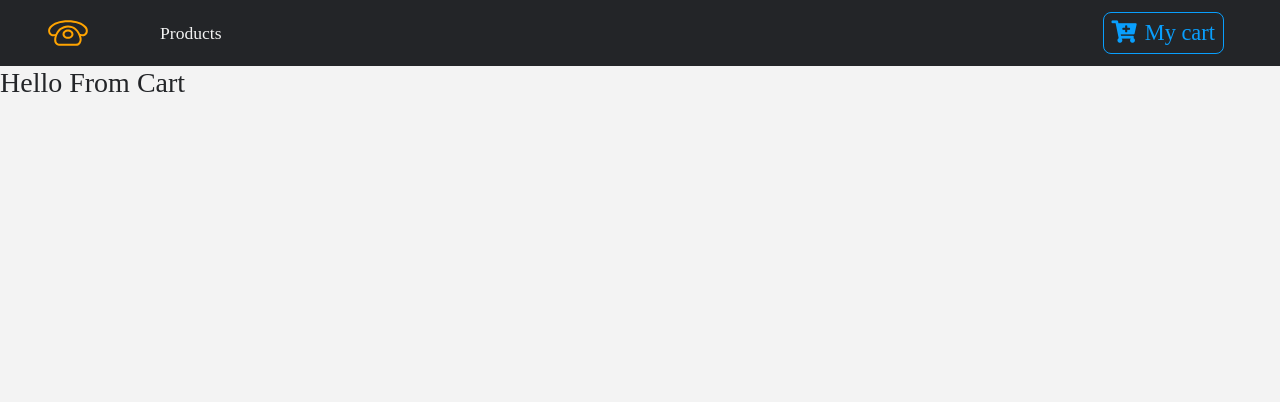
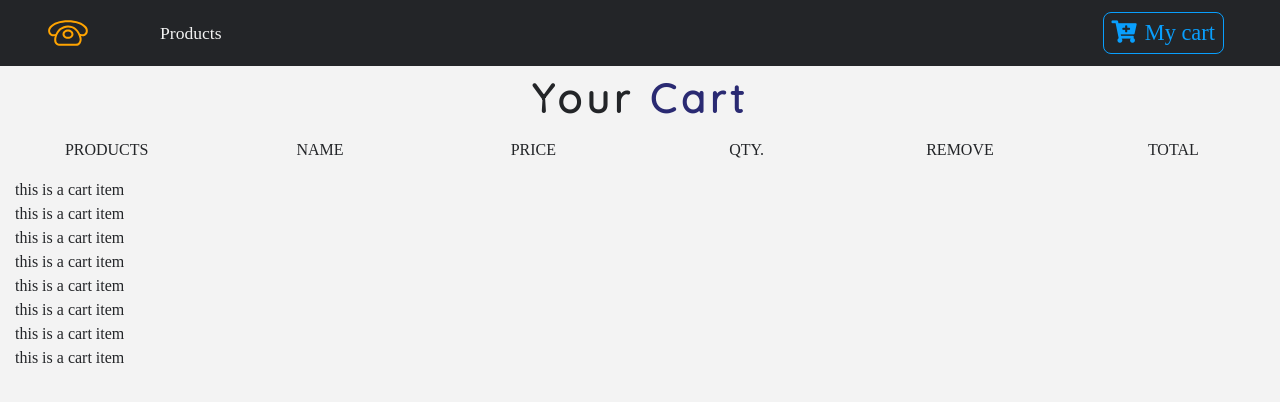
Before and after one commit to asimjb1200/Ecommerce-Template, a React (Create React App) app in the folder ecommerce/: page /cart in a window 1280 px wide. Shown: the top 402 px of the page. Built offline with nearby package versions, Linux system fonts and the light colour scheme; a web font is replaced by a local one.

Commit message:
Cart Page
Setting up the checkout page for customers.

```diff
--- a/ecommerce/src/components/Cart.js
+++ /dev/null
@@ -1,11 +0,0 @@
-import React, { Component } from 'react'
-
-export default class Cart extends Component {
-    render() {
-        return (
-            <div>
-                <h3>Hello From Cart</h3>
-            </div>
-        )
-    }
-}
--- /dev/null
+++ b/ecommerce/src/components/Cart/Cart.js
@@ -0,0 +1,33 @@
+import React, { Component } from 'react';
+import Title from '../Title';
+import CartColumns from './CartColumns';
+import EmptyCart from "./EmptyCart";
+import {ProductConsumer} from '../../context';
+import CartList from './CartList';
+
+export default class Cart extends Component {
+    render() {
+        return (
+            <section>
+                <ProductConsumer>
+                    {(value) => {
+                        const {cart} = value;//get the cart attr. from the state obj.
+                        if(cart.length > 0){
+                            return(
+                            <React.Fragment>
+                                <Title name="Your" title="Cart" />
+                                <CartColumns />
+                                <CartList value={value}/>
+                            </React.Fragment>
+                            );
+                        } else {
+                            return <EmptyCart />
+                        }
+                    }}
+                </ProductConsumer>
+
+
+            </section>
+        )
+    }
+}
--- /dev/null
+++ b/ecommerce/src/components/Cart/CartColumns.js
@@ -0,0 +1,30 @@
+import React from 'react'
+
+export default function CartColumns() {
+    return (
+        <div className="container-fluid text-center d-none d-lg-block">
+            <div className="row">
+
+            <div className="col-10 mx-auto col-lg-2">
+                <p className="text-uppercase">Products</p>
+            </div>
+            <div className="col-10 mx-auto col-lg-2">
+                <p className="text-uppercase">Name</p>
+            </div>
+            <div className="col-10 mx-auto col-lg-2">
+                <p className="text-uppercase">Price</p>
+            </div>
+            <div className="col-10 mx-auto col-lg-2">
+                <p className="text-uppercase">Qty.</p>
+            </div>
+            <div className="col-10 mx-auto col-lg-2">
+                <p className="text-uppercase">Remove</p>
+            </div>
+            <div className="col-10 mx-auto col-lg-2">
+                <p className="text-uppercase">Total</p>
+            </div>
+
+            </div>
+        </div>
+    )
+}
--- /dev/null
+++ b/ecommerce/src/components/Cart/CartItem.js
@@ -0,0 +1,11 @@
+import React from 'react'
+
+export default function CartItem() {
+
+
+    return (
+        <div>
+            this is a cart item
+        </div>
+    )
+}
--- /dev/null
+++ b/ecommerce/src/components/Cart/CartList.js
@@ -0,0 +1,15 @@
+import React from 'react';
+import CartItem from './CartItem';
+
+export default function CartList( { value } ) {
+    const {cart} = value
+
+    return (
+        <div className="container-fluid">
+            {cart.map((item) => {
+                return <CartItem key={item.id} item={item} value={value} />
+            })}
+
+        </div>
+    )
+}
--- /dev/null
+++ b/ecommerce/src/components/Cart/EmptyCart.js
@@ -0,0 +1,9 @@
+import React from 'react'
+
+export default function EmptyCart() {
+    return (
+        <div className="container mt-5 text-center">
+            <h1 className="text-title">Your Cart is Empty</h1>
+        </div>
+    )
+}
--- /dev/null
+++ b/ecommerce/src/components/Cart/package.json
@@ -0,0 +1,3 @@
+{
+    "main": "Cart.js"
+}
--- a/ecommerce/src/context.js
+++ b/ecommerce/src/context.js
@@ -7,9 +7,12 @@
     state = {
         products: [],
         detailProduct: detailProduct,
-        cart: [],
+        cart: storeProducts,
         modalOpen: false,
         modalProd: detailProduct,
+        cartSubTotal: 0,
+        cartTax: 0,
+        cartTotal: 0
     };
 
     componentDidMount() {
@@ -74,15 +77,34 @@
         })
     }
 
+    increment = (id) => {
+        console.log('this is increment method');
+    }
+
+    decrement = (id) => {
+        console.log('Decrement Method');
+    }
+
+    removeItem = (id) => {
+        console.log('item removed');
+    }
+
+    clearCart = () => {
+        console.log('cart was cleared');
+    }
+
     render() {
         return (
             <ProductContext.Provider value={{
-                ...this.state, //adding the whole state object to the value prop
-                detailProduct: this.state.detailProduct,
+                ...this.state, //adding the whole state object to the value prop (functions have to be manually stated below)
                 handleDetail: this.handleDetail,
                 addToCart: this.addToCart,
                 openModal: this.openModal,
                 closeModal: this.closeModal,
+                increment: this.increment,
+                decrement: this.decrement,
+                removeItem: this.removeItem,
+                clearCart: this.clearCart
             }}>
                 {this.props.children}
             </ProductContext.Provider>
```
